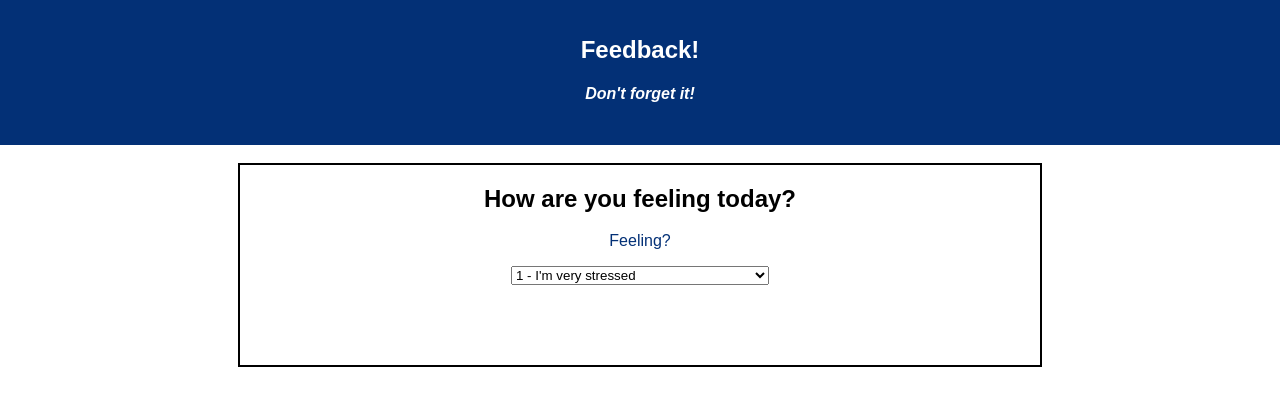
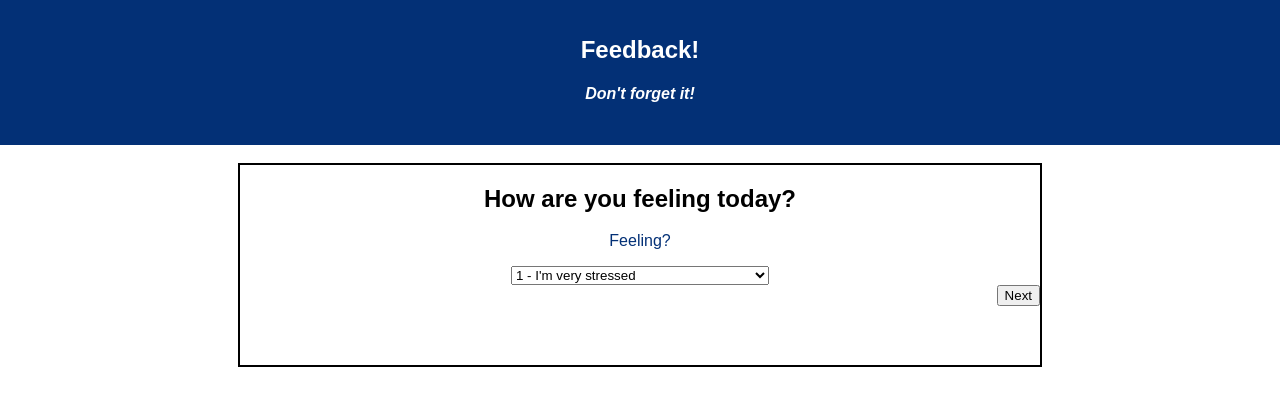
Before and after one commit to johngellert/redux-feedback-loop, a React (Create React App) app: page /#/ in a window 1280 px wide. Shown: the top 406 px of the page. Built offline with nearby package versions, Linux system fonts and the light colour scheme.

Commit message:
add routes to FeedbackForm

```diff
--- a/src/components/App/App.js
+++ b/src/components/App/App.js
@@ -2,9 +2,8 @@ import React, { Component } from 'react';
 import { HashRouter as Router, Route, Link } from 'react-router-dom';
 
 import Header from '../Header/Header';
-import Feelings from '../Feelings/Feelings';
-import Understanding from '../Understanding/Understanding';
-import Support from '../Support/Support'
+
+import FeedbackForm from '../FeedbackForm/FeedbackForm';
 
 class App extends Component {
   render() {
@@ -13,9 +12,8 @@ class App extends Component {
         <div className="App">
           <Header />
           <br />
-          <Route path="/" exact component={Feelings}></Route>
-          <Route path="/understanding" exact component={Understanding}></Route>
-          <Route path="/support" exact component={Support}></Route>
+          <FeedbackForm />
+
         </div>
 
       </Router>
--- a/src/components/FeedbackForm/FeedbackForm.js
+++ b/src/components/FeedbackForm/FeedbackForm.js
@@ -1,22 +1,45 @@
 import React, { Component } from 'react';
+import { HashRouter as Router, Route, Link } from 'react-router-dom';
 
 import Feelings from '../Feelings/Feelings';
 import Understanding from '../Understanding/Understanding';
-
-
+import Support from '../Support/Support'
 
 class FeedbackForm extends Component {
 
+    state = {
+        feelings: false,
+        understanding: false,
+        support: false,
+    }
+
+    handleClickNext = () => {
+
+    }
+
+    feelings = () => console.log("feelings");
+    understanding = () => console.log("understanding");
+    support = () => console.log("support");
 
     render() {
         return (
-            <>
+            <Router>
                 <div className="question-container">
-                    <Feelings />
-                    <Understanding />
+                    <Route path="/" exact component={Feelings}></Route>
+                    <Route path="/understanding" exact component={Understanding}></Route>
+                    <Route path="/support" exact component={Support}></Route>
+                    <br />
+
                     <button className="next-button">Next</button>
+
+                    {this.state.feelings
+                        ? this.feelings()
+                        : this.state.understanding
+                            ? this.understanding()
+                            : this.support()
+                    }
                 </div>
-            </>
+            </Router>
         );
     }
 }
--- a/src/components/Feelings/Feelings.js
+++ b/src/components/Feelings/Feelings.js
@@ -5,7 +5,6 @@ class Feelings extends Component {
     render() {
         return (
             <>
-                <div className="question-container">
                 <h2>How are you feeling today?</h2>
                 <label>
                     <p className="select-label">Feeling?</p>
@@ -17,9 +16,6 @@ class Feelings extends Component {
                         <option value="5">5 - I'm feeling great</option>
                     </select>
                 </label>
-
-                    <br />
-                </div>
             </>
         );
     }
--- a/src/components/Support/Support.js
+++ b/src/components/Support/Support.js
@@ -5,7 +5,6 @@ class Support extends Component {
     render() {
         return (
             <>
-                <div className="question-container">
                 <h2>How well are you being supported?</h2>
                 <label>
                     <p className="select-label">Support?</p>
@@ -17,9 +16,6 @@ class Support extends Component {
                         <option value="5">5 - I'm feeling supported</option>
                     </select>
                 </label>
-
-                    <br />
-                </div>
             </>
         );
     }
--- a/src/components/Understanding/Understanding.js
+++ b/src/components/Understanding/Understanding.js
@@ -5,7 +5,6 @@ class Understanding extends Component {
     render() {
         return (
             <>
-                <div className="question-container">
                 <h2>How well do you understand the content?</h2>
                 <label>
                     <p className="select-label">Understanding?</p>
@@ -17,9 +16,6 @@ class Understanding extends Component {
                         <option value="5">5 - I'm feeling like I've got this</option>
                     </select>
                 </label>
-
-                    <br />
-                </div>
             </>
         );
     }
```
Lines whose indentation alone changed are shown as unchanged.
